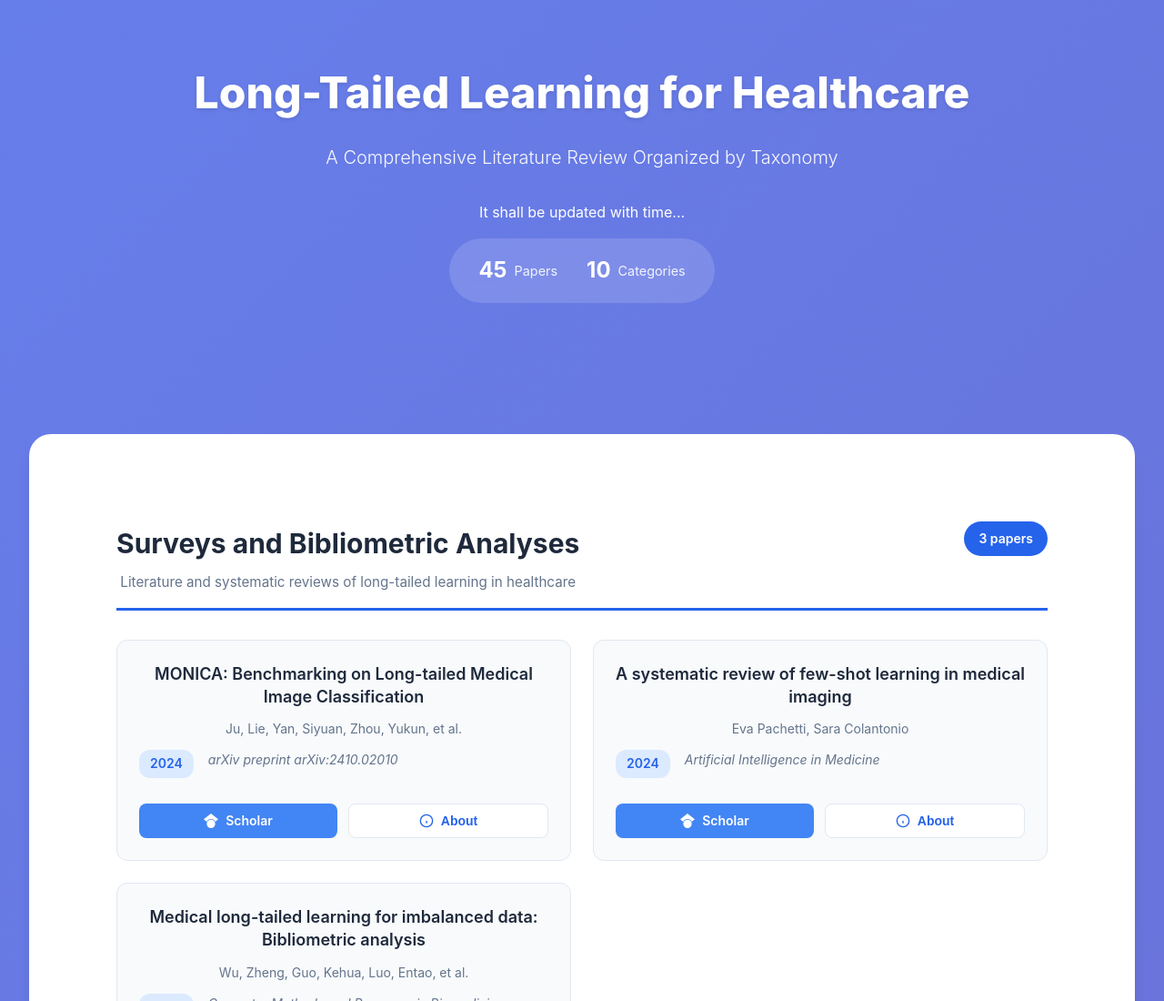
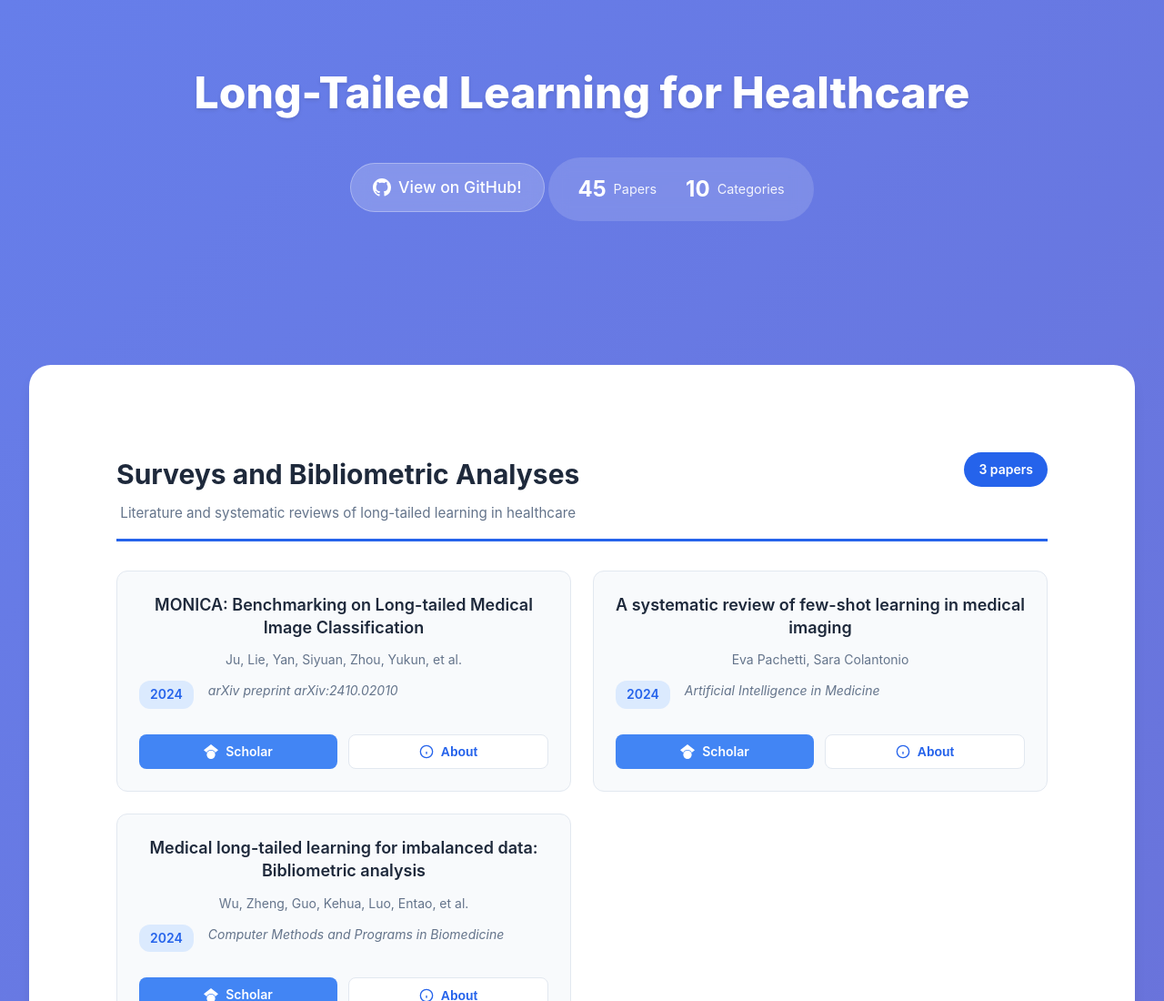
Before and after one commit to igor17400/literarure_review_long_tail_healthcare, a plain HTML site: page index.html in a window 1280 px wide. Shown: the top 1100 px of the page at 91% size. Drawn offline with Linux system fonts and the light colour scheme.

Commit message:
feat: new style

```diff
--- a/index.html
+++ b/index.html
@@ -10,8 +10,12 @@
 <body>
     <header>
         <h1 class="main-title">Long-Tailed Learning for Healthcare</h1>
-        <p class="subtitle">A Comprehensive Literature Review Organized by Taxonomy</p>
-        <p>It shall be updated with time...</p>
+        <a href="https://github.com/igor17400/literarure_review_long_tail_healthcare" class="github-link" target="_blank" rel="noopener noreferrer">
+            <svg width="20" height="20" viewBox="0 0 16 16" fill="currentColor">
+                <path d="M8 0C3.58 0 0 3.58 0 8c0 3.54 2.29 6.53 5.47 7.59.4.07.55-.17.55-.38 0-.19-.01-.82-.01-1.49-2.01.37-2.53-.49-2.69-.94-.09-.23-.48-.94-.82-1.13-.28-.15-.68-.52-.01-.53.63-.01 1.08.58 1.23.82.72 1.21 1.87.87 2.33.66.07-.52.28-.87.51-1.07-1.78-.2-3.64-.89-3.64-3.95 0-.87.31-1.59.82-2.15-.08-.2-.36-1.02.08-2.12 0 0 .67-.21 2.2.82.64-.18 1.32-.27 2-.27.68 0 1.36.09 2 .27 1.53-1.04 2.2-.82 2.2-.82.44 1.1.16 1.92.08 2.12.51.56.82 1.27.82 2.15 0 3.07-1.87 3.75-3.65 3.95.29.25.54.73.54 1.48 0 1.07-.01 1.93-.01 2.2 0 .21.15.46.55.38A8.013 8.013 0 0016 8c0-4.42-3.58-8-8-8z"/>
+            </svg>
+            View on GitHub!
+        </a>
         <div class="stats">
             <div class="stat-item">
                 <span class="stat-number" id="total-papers">0</span>
--- a/styles.css
+++ b/styles.css
@@ -51,6 +51,35 @@ header {
     font-weight: 300;
     margin-bottom: 2rem;
     opacity: 0.95;
+}
+
+.github-link {
+    display: inline-flex;
+    align-items: center;
+    gap: 0.5rem;
+    color: white;
+    text-decoration: none;
+    font-size: 1.1rem;
+    font-weight: 500;
+    padding: 0.75rem 1.5rem;
+    background: rgba(255, 255, 255, 0.2);
+    backdrop-filter: blur(10px);
+    border-radius: 50px;
+    border: 1px solid rgba(255, 255, 255, 0.3);
+    transition: all 0.3s ease;
+    margin-bottom: 1.5rem;
+}
+
+.github-link:hover {
+    background: rgba(255, 255, 255, 0.3);
+    border-color: rgba(255, 255, 255, 0.5);
+    transform: translateY(-2px);
+    box-shadow: 0 4px 12px rgba(0, 0, 0, 0.15);
+}
+
+.github-link svg {
+    width: 20px;
+    height: 20px;
 }
 
 .stats {
```
